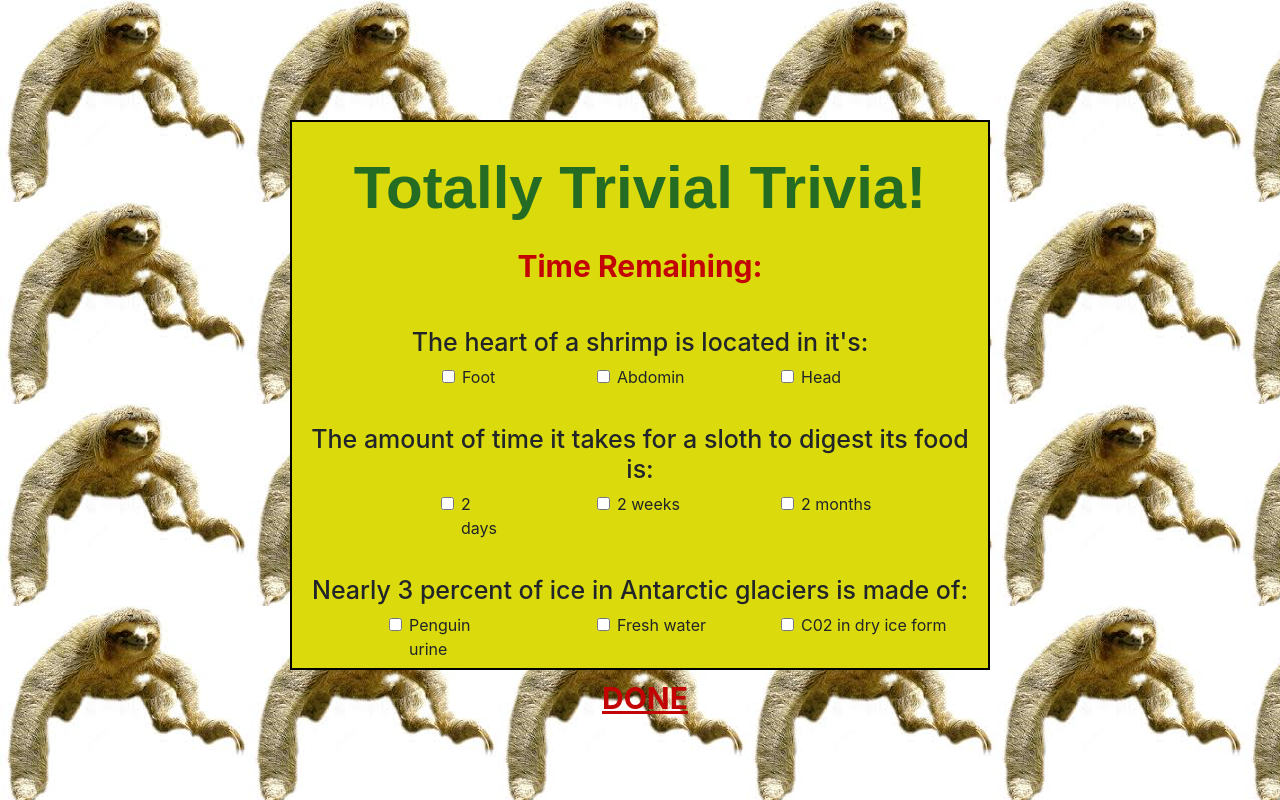
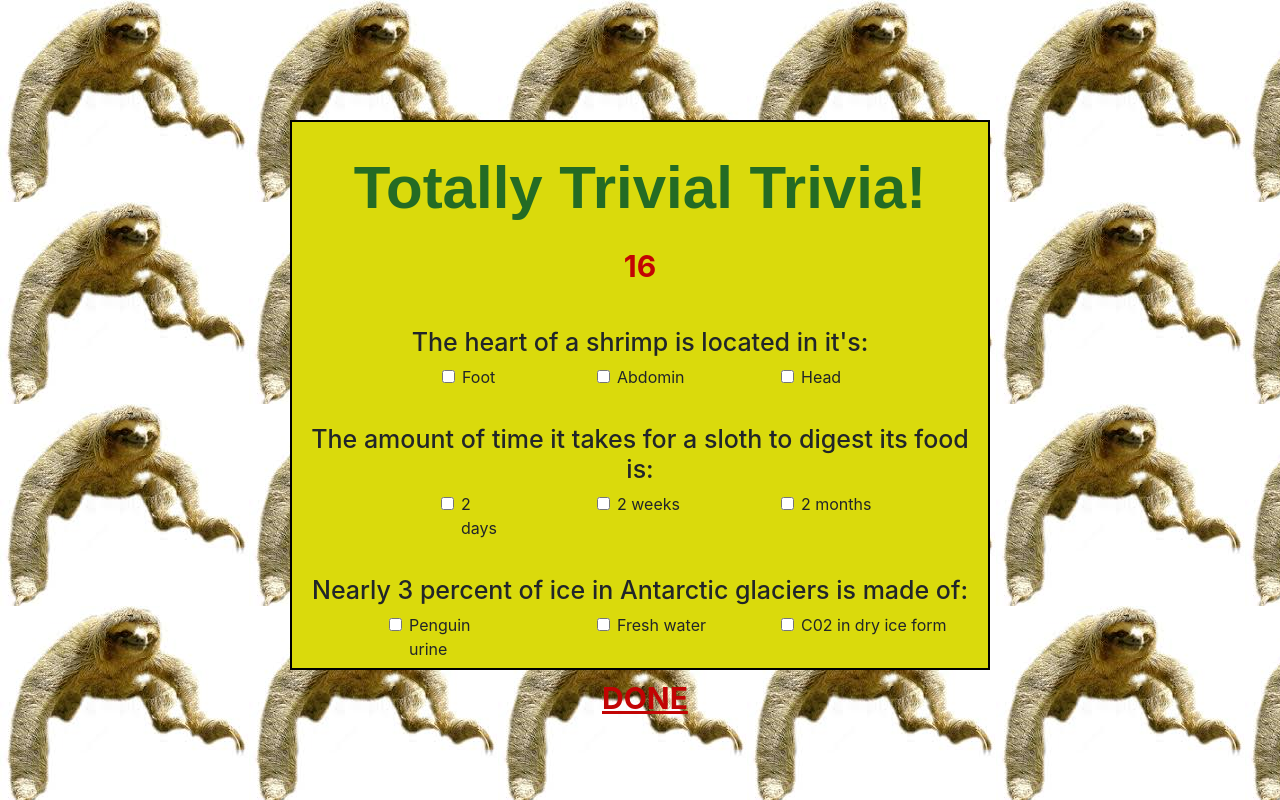
Before and after one commit to kemeier/TriviaGame, a plain HTML site: page index.html/triviapage.html in a window 1280 px wide. Drawn offline with nearby package versions, Linux system fonts and the light colour scheme.

Commit message:
working timer on page

```diff
--- a/assets/javascript/app.js
+++ b/assets/javascript/app.js
@@ -8,18 +8,24 @@ var timeRemaining = 0;
 
 var timer = 21;
 
-a = setInterval(function(){
+timeRemaining = setInterval(function(){
 
 timer = timer-1;
 
 if(timer == 0){
-    clearInterval(a);
+    clearInterval(timeRemaining);
  }
 console.log(timer);
+$("#timed").html(timer);
 }, 1000);
 
 
+
+
+
 $("#start-button").click( function(){
+    timeRemaining();
+
 
  });
 
@@ -28,7 +34,7 @@ $("#start-button").click( function(){
 $("#correct-answers").text("Correct Answers: " + correct);
 $("#incorrect-answers").text("Incorrect Answers: " + incorrect);
 $("#unanswered-questions").text("Unanswered: " + unanswered);
-$("#time-remaining").text("Time Remaining: ") + timeRemaining;
+$("#timed").text("Time Remaining: ") + timer;
 
 
 });
--- a/index.html/triviapage.html
+++ b/index.html/triviapage.html
@@ -21,7 +21,7 @@
                         <h1 id="title-text-2">Totally Trivial Trivia!</h1>
                     </div>
                     <div class="col-md-12"  id="timer">
-                        <h1 id="time-remaining">Time Remaining: (counter)</h1>
+                        <h1 id="time-remaining"><span id="timed"></span></h1>
                     </div>
 
                     <div class="col-md-12"  id="question-1">
```
